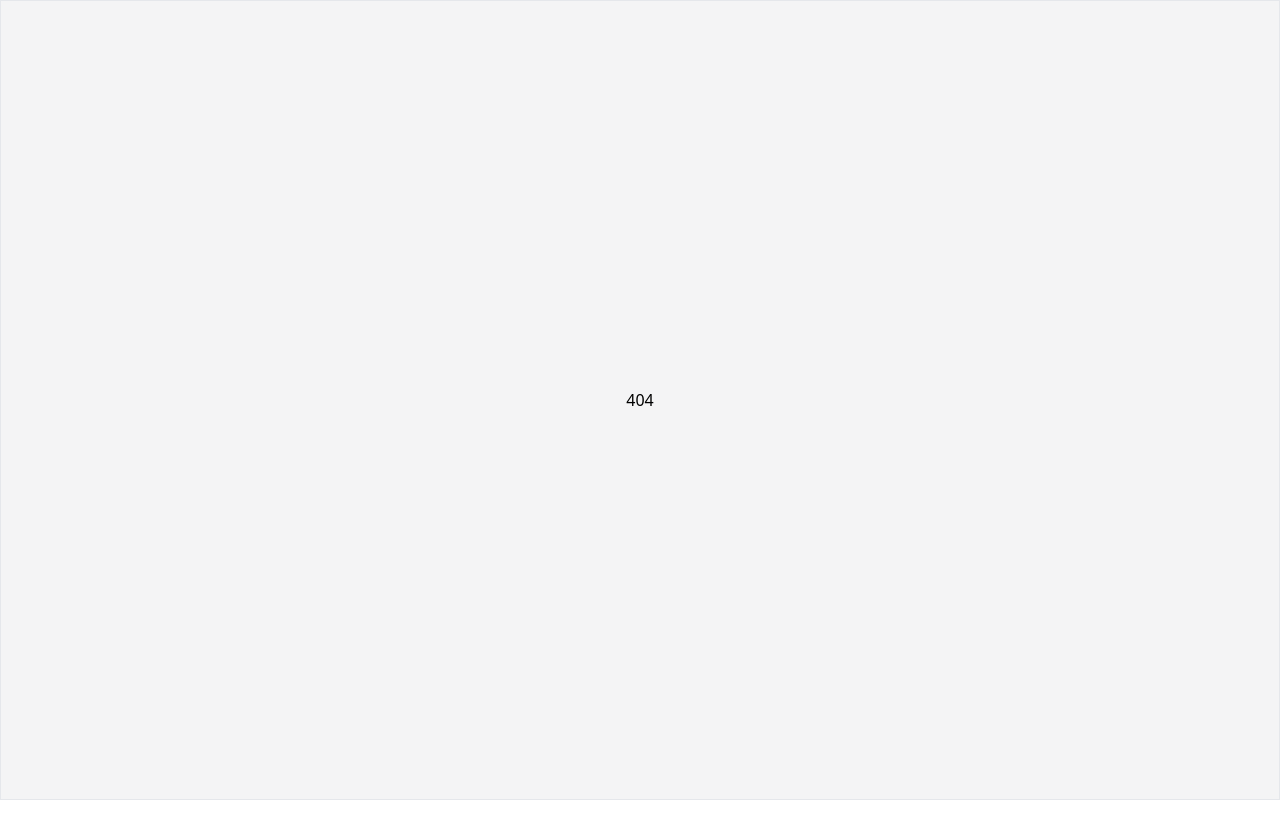
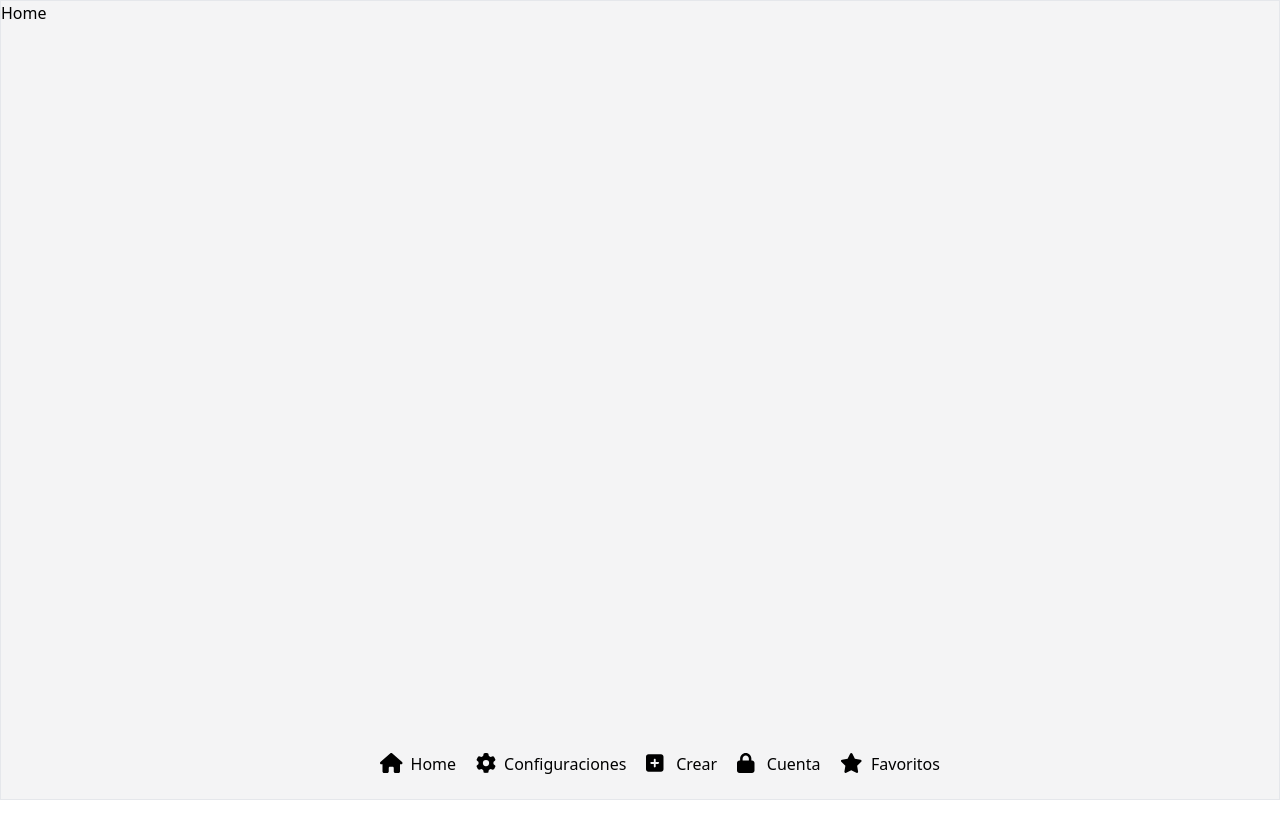
Before and after one commit to Josee-cmd/Tailwind-Practice, a React (Vite) app: page /Tailwind-Practice/panel/home in a window 1280 px wide. Shown: the top 838 px of the page. Before the commit the page ends 800 px from the top, so only its background shows below. Built offline with nearby package versions, Linux system fonts and the light colour scheme.

Commit message:
Add pages User-Setting

```diff
--- a/package.json
+++ b/package.json
@@ -11,6 +11,12 @@
     "deploy": "gh-pages -d dist"
   },
   "dependencies": {
+    "@fortawesome/fontawesome-svg-core": "^6.5.1",
+    "@fortawesome/free-brands-svg-icons": "^6.5.1",
+    "@fortawesome/free-regular-svg-icons": "^6.5.1",
+    "@fortawesome/free-solid-svg-icons": "^6.5.1",
+    "@fortawesome/react-fontawesome": "^0.2.0",
+    "babel-plugin-macros": "^3.1.0",
     "react": "^18.2.0",
     "react-dom": "^18.2.0",
     "react-router-dom": "^6.21.1"
--- a/src/App.jsx
+++ b/src/App.jsx
@@ -1,20 +1,46 @@
 import AppComponents from "./Components/AppComponents";
 import "./Styles/Styles.scss";
-import { BrowserRouter as Router, Routes, Route } from "react-router-dom";
+import { Routes, Route } from "react-router-dom";
 import SignUp from "./Pages/SignUp";
 import NoFound from "./Pages/404";
-/*------------------------------*/
+import Data from "./Data/Data.json";
+import { useState, useEffect } from "react";
+import { Protected } from "./Components/Protected";
+import Setting from "./User/Setting";
+import NavBar from "./Components/NavBar";
+import Panel from './Pages/Panel'
+/*---------------------------------------------------------------------------------*/
+
 function App() {
+  const [data, SetData] = useState([]);
+  useEffect(() => {
+    SetData(Data);
+  }, []);
+
   return (
-    <Router>
     <div className="flex items-center justify-center h-screen lg:bg-zinc-100 border">
       <Routes>
         <Route path="/Tailwind-Practice/" element={<AppComponents />} />
         <Route path="/Tailwind-Practice/signup" element={<SignUp />} />
+
+        <Route
+          element={
+            <Protected
+              isAllowed={
+                !!data && data.map((element) => element.Nombre).includes("Jose")
+              }
+            />
+          }
+        >
+          <Route path="/Tailwind-Practice/panel/" element={<NavBar />}>
+            <Route path = "home" element = {<Panel/>}/>
+            <Route path="User-Setting" element={<Setting />}></Route>
+          </Route>
+        </Route>
+
         <Route path="/Tailwind-Practice/*" element={<NoFound />} />
       </Routes>
     </div>
-    </Router>
   );
 }
 
--- a/src/Components/Form.jsx
+++ b/src/Components/Form.jsx
@@ -1,23 +1,42 @@
 import { Link } from "react-router-dom";
+import { useState } from "react";
+
 function Form() {
+  const [email, setEmail] = useState("");
+  const [password, setPassword] = useState("");
+
+  const handleEmailChange = (e) => {
+    setEmail(e.target.value);
+  };
+
+  const handlePasswordChange = (e) => {
+    setPassword(e.target.value);
+  };
+
   return (
-    <div className="max-w-sm flex justify-center items-center  lg:bg-white lg:h-96 rounded-md lg:shadow-2xl lg:shadow-black-500 lg:mx-10 ">
-      <form action="" className="flex flex-col lg:w-96 lg:mb-5 w-72 ">
+    <div className="max-w-sm flex justify-center items-center lg:bg-white lg:h-96 rounded-md lg:shadow-2xl lg:shadow-black-500 lg:mx-10 ">
+      <form className="flex flex-col lg:w-96 lg:mb-5 w-72 ">
         <input
           type="text"
           placeholder="Correo electrónico o número de teléfono"
           autoFocus
+          value={email}
+          onChange={handleEmailChange}
           className="border border-gray-300 p-2 my-2 rounded-lg outline-none lg:mx-4 pl-4 lg:p-3 focus:border-blue-500"
         />
         <input
           type="password"
           placeholder="Contraseña"
+          value={password}
+          onChange={handlePasswordChange}
           className="border border-gray-300 p-2 my-2 rounded-lg outline-none lg:mx-4 pl-4 lg:p-3 focus:border-blue-500"
-
         />
-        <button className="p-2 bg-blue-500 text-white lg:mx-4 rounded-lg mt-4 lg:p-3 text-xl font-bold">
+        <Link
+        to = "/Tailwind-Practice/panel"
+        className="p-2 bg-blue-500 text-white lg:mx-4 rounded-lg mt-4 lg:p-3 text-xl font-bold text-center"
+        >
           Iniciar sesión
-        </button>
+        </Link>
         <h3 className="text-center cursor-pointer text-blue-700 my-5 ">
           ¿Has olvidado la contraseña?
         </h3>
@@ -38,4 +57,5 @@ function Form() {
   );
 }
 
+
 export default Form;
--- /dev/null
+++ b/src/Components/Icons.jsx
@@ -0,0 +1,10 @@
+import { FontAwesomeIcon } from "@fortawesome/react-fontawesome";
+import PropTypes from "prop-types";
+export const Icons = ({ css, icon }) => {
+  return <FontAwesomeIcon className={css} icon={icon} />;
+};
+
+Icons.propTypes = {
+  css: PropTypes.string.isRequired,
+  icon: PropTypes.string.isRequired,
+};
--- /dev/null
+++ b/src/Components/NavBar.jsx
@@ -0,0 +1,89 @@
+// NavBar.jsx
+import { Link, Outlet } from "react-router-dom";
+import { Icons } from "./Icons";
+import {
+  faHouse,
+  faGear,
+  faSquarePlus,
+  faLock,
+  faStar,
+} from "@fortawesome/free-solid-svg-icons";
+/*-----------------------------------------------------------------*/
+function NavBar() {
+  const css = "icons text-xl pr-2";
+  return (
+    <div className="w-full h-full grid grid-rows-2 border-0">
+      <Outlet />
+      <nav className="w-full h-full my-2 flex flex-wrap">
+        <ul className="w-full flex justify-center h-20 items-end pl-10 my-72 gap-5">
+          <li>
+            <Link to="home">
+              <Icons
+                css={`
+                  ${css}
+                `}
+                icon={faHouse}
+              />
+              Home
+            </Link>
+          </li>
+          <li>
+            <Link to="User-Setting" className="gear">
+              {" "}
+              <Icons
+                css={`
+                  ${css}
+                `}
+                icon={faGear}
+              />
+            </Link>
+            <ul className={`items list-disc flex flex-col mx-5 flex-wrap invisible opacity-0 h-50 border border-black absolute`}>
+              <li>Display</li>
+              <li>Editor</li>
+              <li>Theme</li>
+              <li>Interface</li>
+            </ul>
+
+          </li>
+          <li>
+            <Link to="user-create">
+              {" "}
+              <Icons
+                css={`
+                  ${css}
+                `}
+                icon={faSquarePlus}
+              />{" "}
+              Crear
+            </Link>
+          </li>
+          <li>
+            <Link to="user-profile" className="account">
+              {" "}
+              <Icons
+                css={`
+                  ${css}
+                `}
+                icon={faLock}
+              />{" "}
+            </Link>
+          </li>
+          <li>
+            <Link to="user-theme">
+              {" "}
+              <Icons
+                css={`
+                  ${css}
+                `}
+                icon={faStar}
+              />
+              Favoritos
+            </Link>
+          </li>
+        </ul>
+      </nav>
+    </div>
+  );
+}
+
+export default NavBar;
--- /dev/null
+++ b/src/Components/Protected.jsx
@@ -0,0 +1,18 @@
+import { Navigate, Outlet } from "react-router-dom";
+import PropTypes from "prop-types";
+export const Protected = ({
+  isAllowed,
+  children,
+  redirecTo = "/Tailwind-Practice/panel/home",
+}) => {
+  if (!isAllowed) {
+    return <Navigate to={redirecTo} />;
+  }
+  return children ? children : <Outlet />;
+};
+
+Protected.propTypes = {
+  isAllowed: PropTypes.bool.isRequired,
+  redirecTo: PropTypes.string,
+  children: PropTypes.object,
+};
--- /dev/null
+++ b/src/Data/Data.json
@@ -0,0 +1,11 @@
+[
+  {
+    "Nombre": "Jose",
+    "Apellido": "Salcedo",
+    "Edad": "20",
+    "Correo": "josesslcedo@gmail.com",
+    "Contraseña":"1234",
+    "Nacimiento": ["16","06","2003"],
+    "Genero": "Hombre"
+  }
+]
--- /dev/null
+++ b/src/Pages/Panel.jsx
@@ -0,0 +1,11 @@
+// Panel.jsx
+
+function Panel() {
+  return (
+    <div>
+      Home
+    </div>
+  );
+}
+
+export default Panel;
--- a/src/Styles/Styles.scss
+++ b/src/Styles/Styles.scss
@@ -2,6 +2,10 @@
 @tailwind base;
 @tailwind components;
 @tailwind utilities;
+
+body{
+  overflow: hidden;
+}
 
 select {
   appearance: none;
@@ -23,10 +27,37 @@ select {
   cursor: pointer;
   position: absolute;
   pointer-events: none;
-  top:0.1px;
+  top: 0.1px;
   right: 0;
-  border-radius: 0.32rem
+  border-radius: 0.32rem;
 }
 .container:hover::after {
   color: #22c55e;
 }
+
+@media (0px <= width <= 768px) {
+
+  li{
+    visibility: hidden;
+  }
+  .icons{
+    visibility: visible;
+
+  }
+  .gear::after{
+    content: "Confi";
+    padding-left: 1.5px;
+  }
+  .account::after{
+    content: "Cuen";
+  }
+}
+
+@media (width >= 768px) {
+  .gear::after{
+    content: "Configuraciones";
+  }
+  .account::after{
+    content: "Cuenta";
+  }
+}
--- /dev/null
+++ b/src/User/Setting.jsx
@@ -0,0 +1,8 @@
+
+function Setting() {
+  return (
+    <div>Setting</div>
+  )
+}
+
+export default Setting
--- /dev/null
+++ b/src/User/UserProfile.jsx
@@ -0,0 +1,8 @@
+
+function UserProfile() {
+  return (
+    <div>UserProfile</div>
+  )
+}
+
+export default UserProfile
--- a/src/main.jsx
+++ b/src/main.jsx
@@ -2,9 +2,12 @@ import React from 'react'
 import ReactDOM from 'react-dom/client'
 import App from './App.jsx'
 import './Styles/Styles.scss'
+import {BrowserRouter as Router,} from 'react-router-dom'
 
 ReactDOM.createRoot(document.getElementById('root')).render(
   <React.StrictMode>
+    <Router>
     <App />
+    </Router>
   </React.StrictMode>,
 )
```
Also changed, not shown: 1 other file (tests, documents, lock files or other folders). Lines whose indentation alone changed are shown as unchanged.
